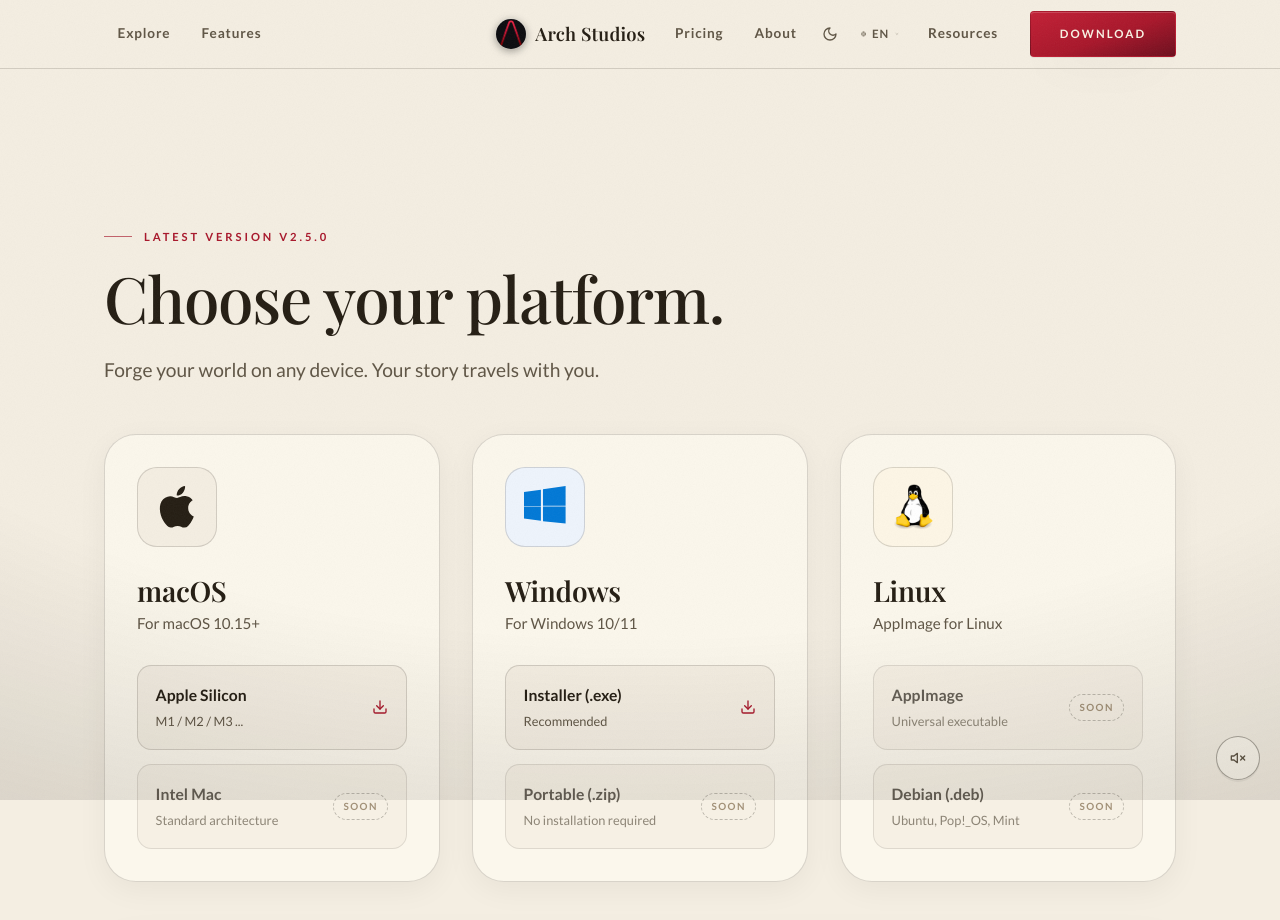
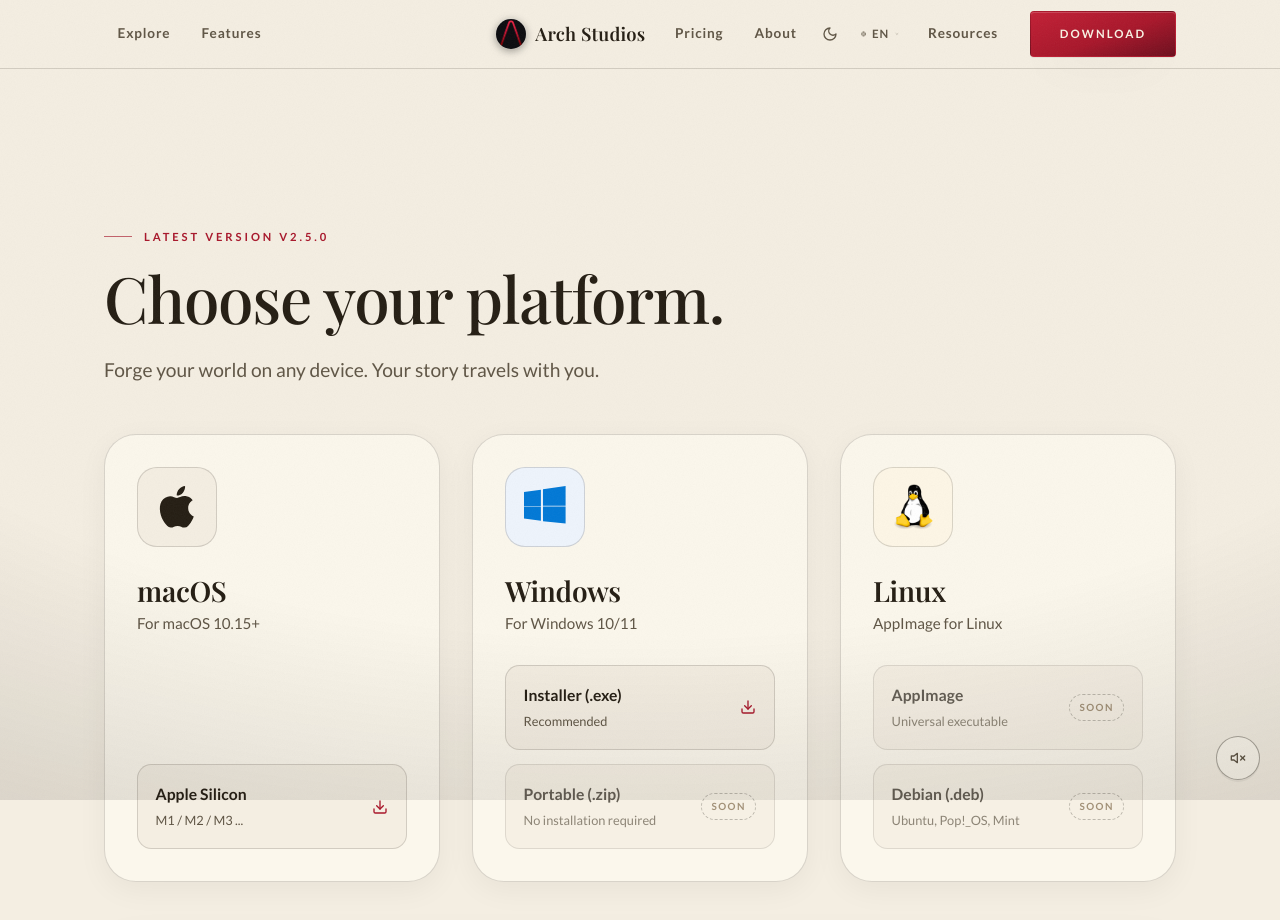
Before and after one commit to Skrol-C/Arch-Creator-Website, a React (Vite) app: page /download in a window 1280 px wide. Shown: the top 920 px of the page. Built offline with nearby package versions, Linux system fonts and the light colour scheme; a web font is replaced by a local one.

Commit message:
fix: remove Intel Mac variant — Apple Silicon only (Rosetta covers Intel)

```diff
--- a/src/pages/Download.tsx
+++ b/src/pages/Download.tsx
@@ -40,10 +40,7 @@
     icon: 'apple',
     chipClass: styles.chipMac,
     line: 'download.mac.line',
-    variants: [
-      { label: 'download.mac.variant.0', note: 'download.mac.variant.0.note', available: true },
-      { label: 'download.mac.variant.1', note: 'download.mac.variant.1.note', available: false },
-    ],
+    variants: [{ label: 'download.mac.variant.0', note: 'download.mac.variant.0.note', available: true }],
   },
   {
     id: 'windows',
```
